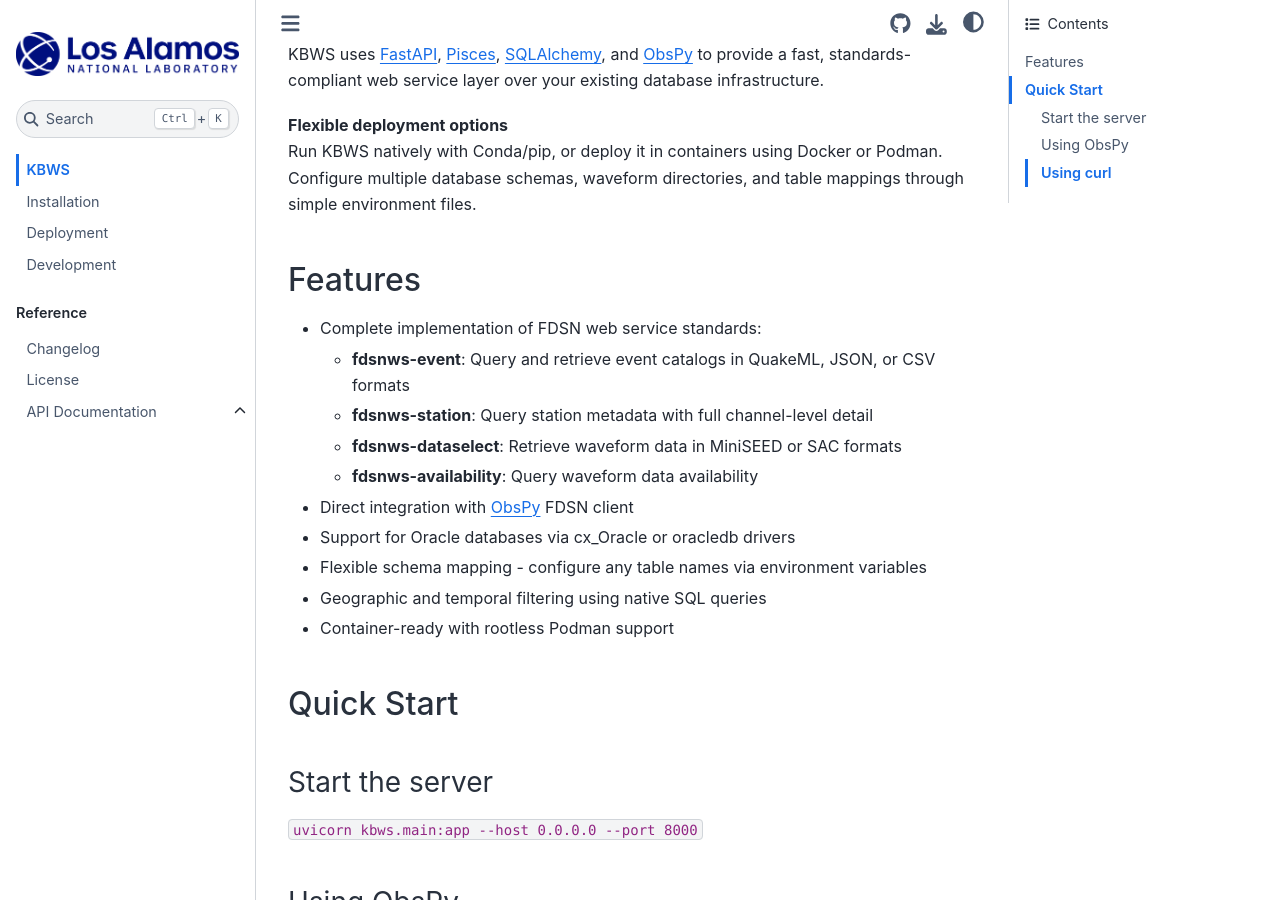
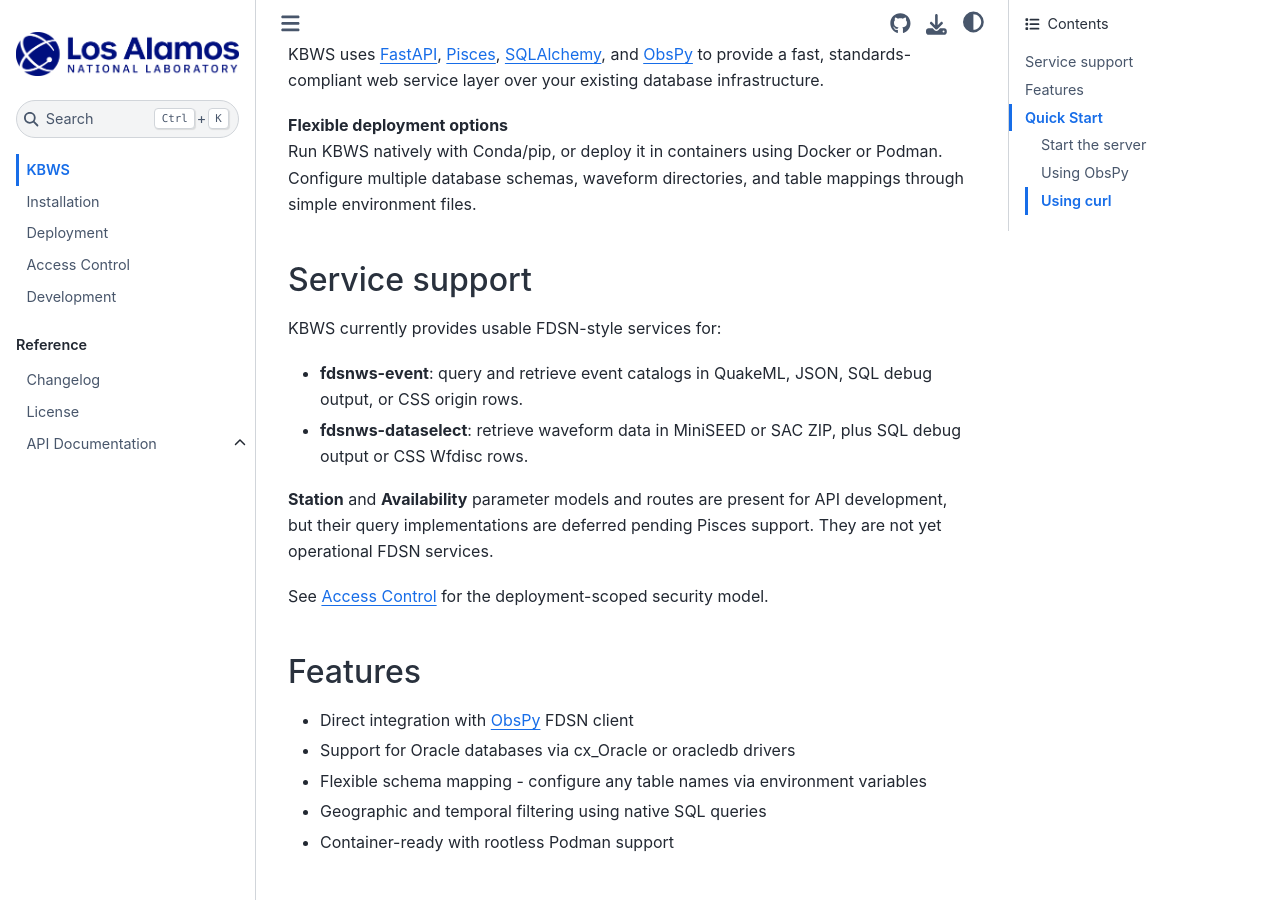
Before and after one commit to LANL-Seismoacoustics/kbws, a Sphinx documentation site: the page built from docs/source/index.md, in a window 1280 px wide and 900 px high, scrolled down 430 px. Built offline with Sphinx 7.4.7 and the Sphinx Book theme 1.1.4, drawn with Linux system fonts in a browser that asks for light colours; pages that are not in the unit, such as notebooks, are missing from menus.

```diff
--- a/docs/source/index.md
+++ b/docs/source/index.md
@@ -17,13 +17,19 @@ KBWS uses [FastAPI](https://fastapi.tiangolo.com/), [Pisces](https://github.com/
 Run KBWS natively with Conda/pip, or deploy it in containers using Docker or Podman. Configure multiple database schemas, waveform directories, and table mappings through simple environment files.
 
 
+## Service support
+
+KBWS currently provides usable FDSN-style services for:
+
+* **fdsnws-event**: query and retrieve event catalogs in QuakeML, JSON, SQL debug output, or CSS origin rows.
+* **fdsnws-dataselect**: retrieve waveform data in MiniSEED or SAC ZIP, plus SQL debug output or CSS Wfdisc rows.
+
+**Station** and **Availability** parameter models and routes are present for API development, but their query implementations are deferred pending Pisces support. They are not yet operational FDSN services.
+
+See [Access Control](authentication.md) for the deployment-scoped security model.
+
 ## Features
 
-* Complete implementation of FDSN web service standards:
-  * **fdsnws-event**: Query and retrieve event catalogs in QuakeML, JSON, or CSV formats
-  * **fdsnws-station**: Query station metadata with full channel-level detail
-  * **fdsnws-dataselect**: Retrieve waveform data in MiniSEED or SAC formats
-  * **fdsnws-availability**: Query waveform data availability
 * Direct integration with [ObsPy](http://www.obspy.org) FDSN client
 * Support for Oracle databases via cx_Oracle or oracledb drivers
 * Flexible schema mapping - configure any table names via environment variables
```
Also changed, not shown: other parts of docs/source/index.md (+1 -0 lines), docs/source/authentication.md (added, +35 -0 lines), 2 other files.
